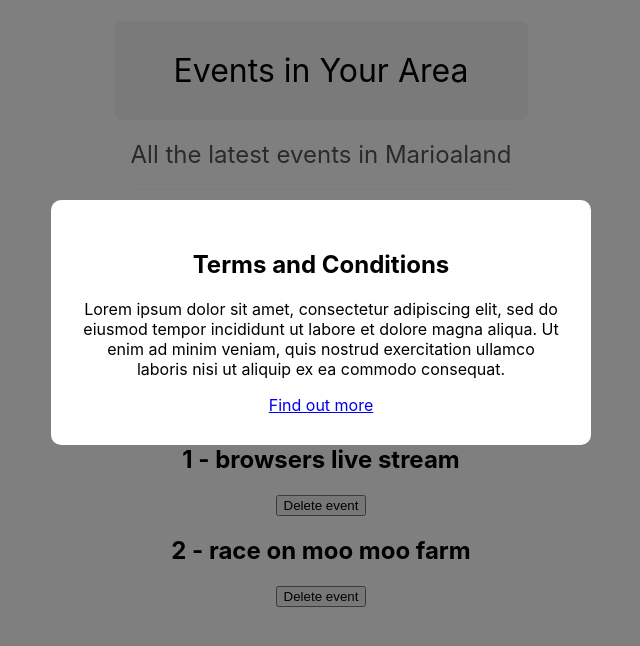
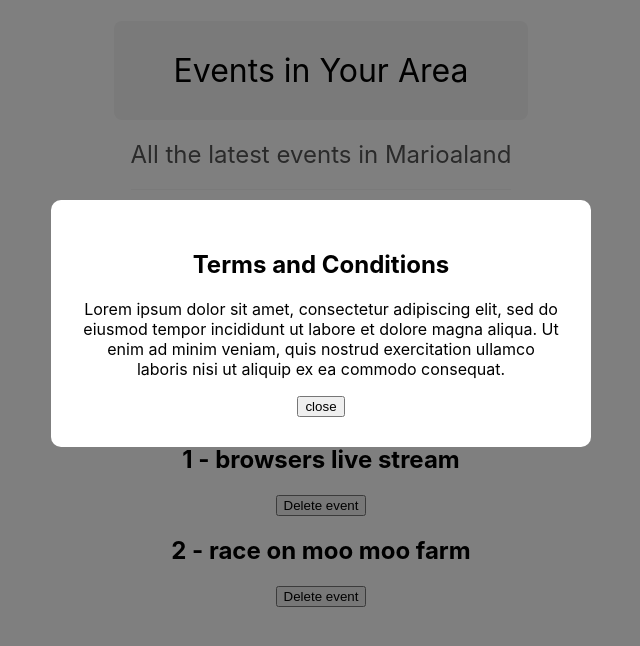
Before and after one commit to Josh-Alhassan/React-and-firebase, a React (Create React App) app in the folder my-react-app/: page / in a window 1280 px wide. Shown: the top 646 px of the page, without its empty margins (319-959 px from the left). Built offline with nearby package versions, Linux system fonts and the light colour scheme; the HTML template or start-up script is replaced by a standard one.

Commit message:
function as props

```diff
--- a/my-react-app/src/App.js
+++ b/my-react-app/src/App.js
@@ -5,6 +5,7 @@
 import Modal from './components/Modal';
 
 function App() {
+  const [showModal, setShowModal] = useState(true)
   const [showEvents, setShowEvents] = useState(true);
   const [events, setEvents] = useState([
     {title: "Joshua's Birthday celebrated", id: 1},
@@ -20,6 +21,10 @@
       })
     })
     console.log(id)
+  }
+
+  const handleClose = () => {
+    setShowModal(false)
   }
 
   const subtitle = 'All the latest events in Marioaland'
@@ -47,13 +52,13 @@
         <h2>10% OFF Coupon Code!!</h2>
         <p>Use the code NINJA10 at the checkout.</p>
       </Modal> */}
-      <Modal>
+      {showModal && <Modal handleClose={handleClose}>
         <h2>Terms and Conditions</h2>
         <p>
           Lorem ipsum dolor sit amet, consectetur adipiscing elit, sed do eiusmod tempor incididunt ut labore et dolore magna aliqua. Ut enim ad minim veniam, quis nostrud exercitation ullamco laboris nisi ut aliquip ex ea commodo consequat.
         </p>
-        <a href='#'>Find out more</a>
-      </Modal>
+        {/* <a href='#'>Find out more</a> */}
+      </Modal>}
     </div>
   );
 }
--- a/my-react-app/src/components/Modal.js
+++ b/my-react-app/src/components/Modal.js
@@ -1,10 +1,11 @@
 import './Modal.css'
 
-export default function Modal( {children} ) {
+export default function Modal( {children, handleClose} ) {
   return (
     <div className="modal-backdrop">
         <div className="modal">
             {children}
+            <button onClick={handleClose} >close</button>
         </div>
     </div>
   )
```
Also changed, not shown: 1 other file (tests, documents, lock files or other folders).
